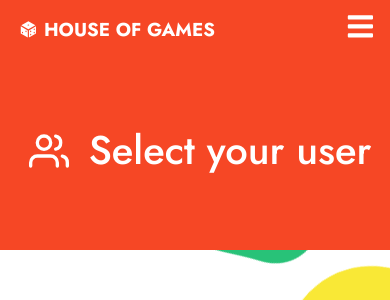
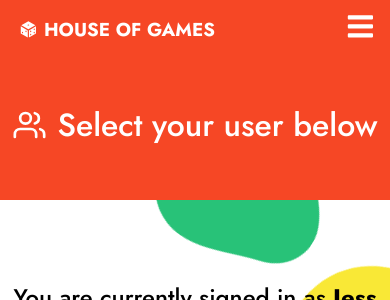
Before and after one commit to PeterM24/Front-End-Project, a React (Create React App) app: page /users in a window 390 px wide. Shown: the top 300 px of the page. Built offline with nearby package versions, Linux system fonts and the light colour scheme; no server answers.

Commit message:
Add media query to resize subheading block

```diff
--- a/src/styles/App.css
+++ b/src/styles/App.css
@@ -105,3 +105,19 @@
   80%  { transform: scale(1.3) translate(0vw, 50vh) rotate(-20deg); }
   100% { transform: scale(1)   translate(10px, -30px) rotate(0deg); }
 }
+
+
+@media only screen and (max-width: 1024px) {
+  .page-title {
+    font-size: 2rem;
+    font-weight: 400;
+    height: 200px;
+    line-height: 250px;
+  }
+
+  .subhead-icon {
+    margin-bottom: -5px;
+    margin-right: 10px;
+    width: 35px;
+  }
+}
```
